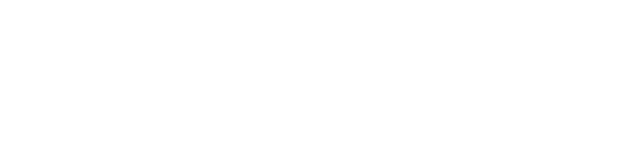
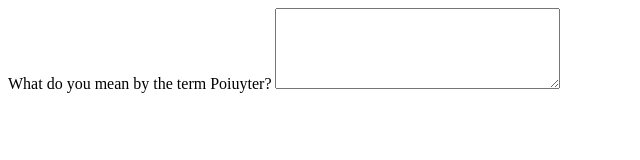
Before and after one commit to sanchit612/poc-answer-sheet-evaluator, a website: page index.html in a window 1280 px wide. Shown: the whole page, without its empty margins (0-640 px from the left). Drawn offline with Linux system fonts and the light colour scheme.

Commit message:
made a text area

```diff
--- a/index.html
+++ b/index.html
@@ -6,5 +6,8 @@
 
     <body>
 
+        <label for = "question-answer">What do you mean by the term Poiuyter?</label>
+        <textarea id = "question-answer" name = "answer" rows = "5" cols = "33"></textarea>
+
     </body>
 </html>
```
